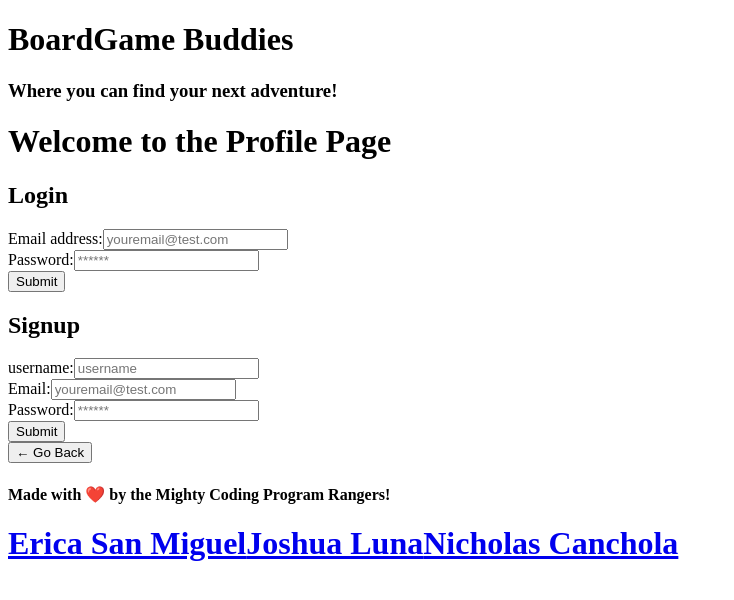
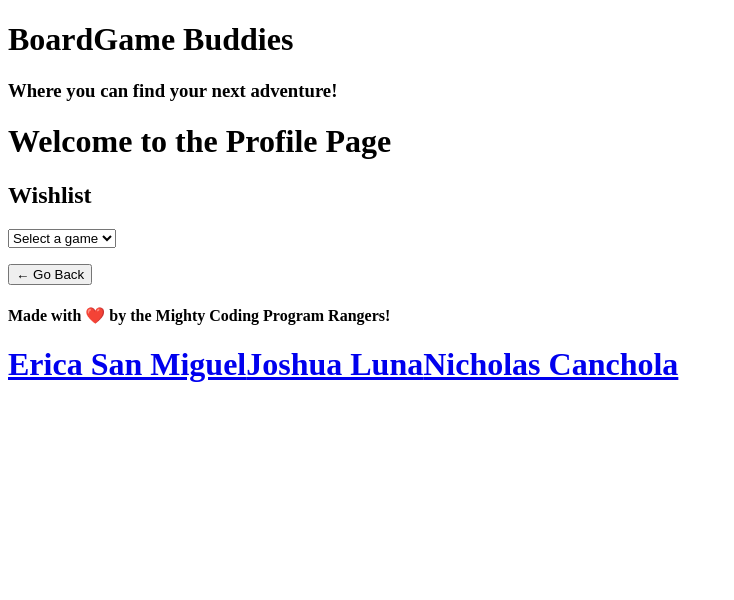
Before and after one commit to erica-210/Board-Buddies, a React (Vite) app in the folder client/: page /profiles/1 in a window 1280 px wide. Shown: the top 600 px of the page, without its empty margins (0-734 px from the left). Built offline with nearby package versions, Linux system fonts and the light colour scheme.

Commit message:
worked on wishlist component

```diff
--- a/client/src/components/SignupForm/index.jsx
+++ b/client/src/components/SignupForm/index.jsx
@@ -12,9 +12,10 @@ function Signup(props) {
     event.preventDefault();
     const mutationResponse = await addUser({
       variables: {
+        username: formState.username,
         email: formState.email,
         password: formState.password,
-        username: formState.username,
+
       },
     });
     const token = mutationResponse.data.addUser.token;
--- a/client/src/components/WishList/index.jsx
+++ b/client/src/components/WishList/index.jsx
@@ -0,0 +1,44 @@
+import React, { useState, useEffect } from 'react';
+import { getSavedGameIds, saveGameIds, removeGameId } from '../../utils/localStorage';
+
+const Wishlist = () => {
+  // State to store the list of games in the wishlist
+  const [wishlist, setWishlist] = useState([]);
+  // State to store the selected game in the dropdown
+  const [selectedGameId, setSelectedGameId] = useState('');
+
+  // Load wishlist from local storage on component mount
+  useEffect(() => {
+    const storedGameIds = getSavedGameIds();
+    setWishlist(storedGameIds);
+  }, []);
+
+  // Function to handle removing a game from the wishlist
+  const handleRemoveGame = (gameId) => {
+    const updatedWishlist = wishlist.filter((savedGameId) => savedGameId !== gameId);
+    setWishlist(updatedWishlist);
+    saveGameIds(updatedWishlist);
+  };
+
+  return (
+    <div>
+      <h2>Wishlist</h2>
+      <select value={selectedGameId} onChange={e => setSelectedGameId(e.target.value)}>
+        <option value="">Select a game</option>
+        <option value="gameId1">Game 1</option>
+        <option value="gameId2">Game 2</option>
+        {/* Add more options for additional games */}
+      </select>
+      <ul>
+        {wishlist.map((gameId, index) => (
+          <li key={index}>
+            {gameId} {/* Display game information here */}
+            <button onClick={() => handleRemoveGame(gameId)}>Remove</button>
+          </li>
+        ))}
+      </ul>
+    </div>
+  );
+};
+
+export default Wishlist;
--- a/client/src/pages/Home.jsx
+++ b/client/src/pages/Home.jsx
@@ -2,6 +2,7 @@ import React from 'react';
 
 import Login from '../components/LoginForm/Login';
 import Signup from '../components/SignupForm/index';
+
 
 const Home = () => {
   return (
@@ -9,6 +10,7 @@ const Home = () => {
       <h1>Welcome to the Home Page</h1>
       <Login />
       <Signup />
+
       {/* Add your home page content here */}
     </div>
   );
--- a/client/src/pages/Profile.jsx
+++ b/client/src/pages/Profile.jsx
@@ -1,14 +1,13 @@
 import React from 'react';
 
-import Login from '../components/LoginForm/Login';
-import Signup from '../components/SignupForm/index';
+import WishList from '../components/WishList';
 
 const Profile = () => {
   return (
     <div>
       <h1>Welcome to the Profile Page</h1>
-      <Login />
-      <Signup />
+      <WishList />
+
     </div>
   );
 };
```
